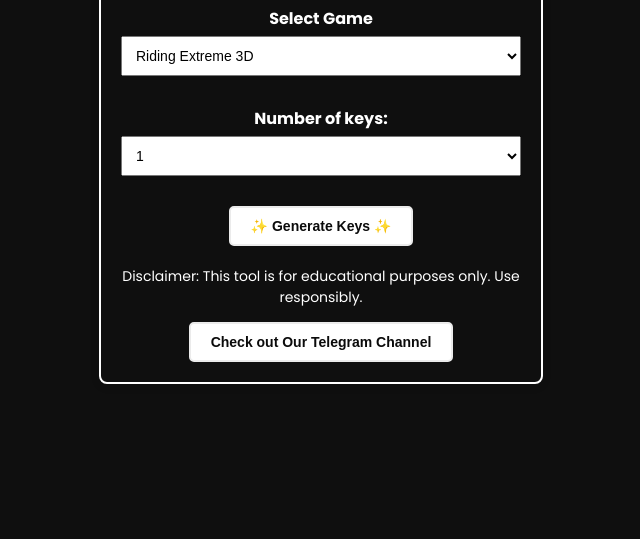
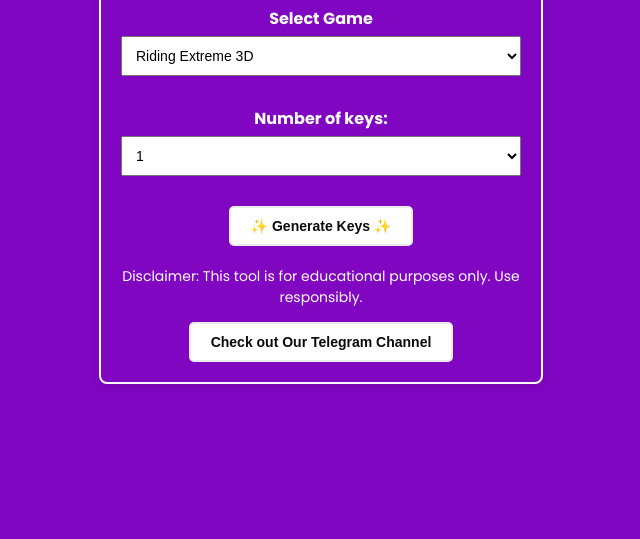
Before and after one commit to muazmuhabau/Hamster, a plain HTML site: page index.html in a window 1280 px wide. Shown: the part 261-800 px from the top of the page, without its empty margins (319-959 px from the left). Drawn offline with Linux system fonts and the light colour scheme; a script that the page names is missing.

Commit message:
Update styles.css

```diff
--- a/styles.css
+++ b/styles.css
@@ -1,7 +1,7 @@
 @import url('https://fonts.googleapis.com/css2?family=Poppins:ital,wght@0,100;0,200;0,300;0,400;0,500;0,600;0,700;0,800;0,900;1,100;1,200;1,300;1,400;1,500;1,600;1,700;1,800;1,900&display=swap');
 body {
     font-family: 'Poppins';
-    background-color: #0f0f0f;
+    background-color:#8006c2;
     color: #333;
     display: flex;
     justify-content: center;
@@ -11,12 +11,12 @@ body {
 }
 
 .container {
-    background: #0f0f0f;
+    background: #8006c2;
     border-radius: 8px;
     box-shadow: 0 2px 10px rgba(0, 0, 0, 0.1);
     padding: 20px;
     max-width: 400px;
-    width: 80%;
+    width: 90%;
     text-align: center;
     color: white;
     border: 2px solid rgb(255, 255, 255);
```
